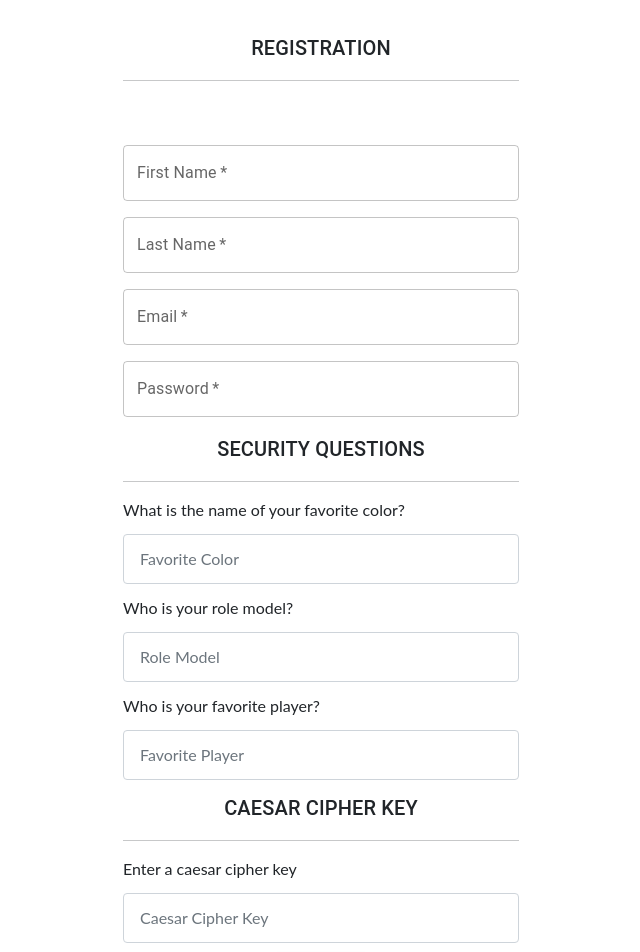
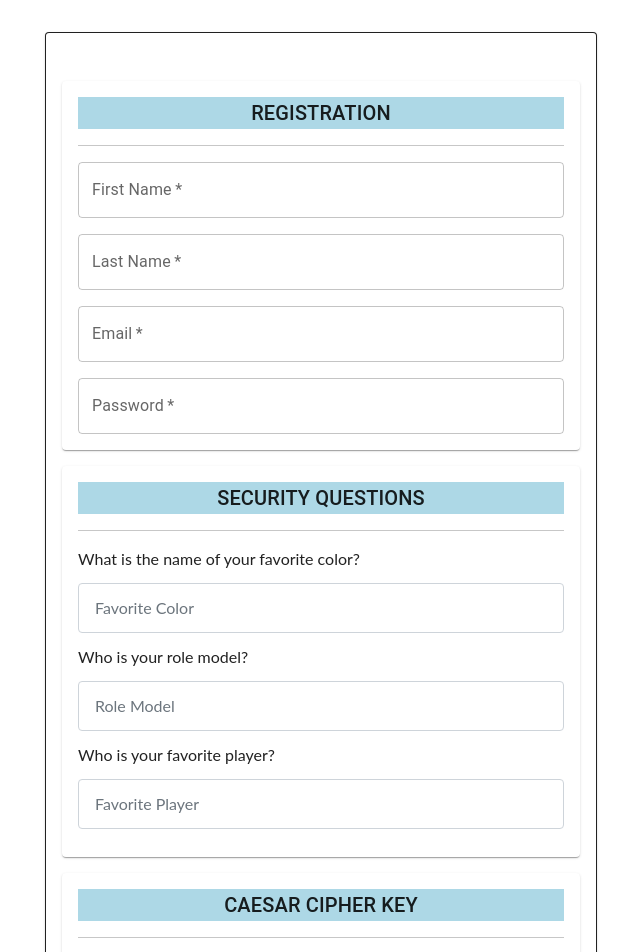
Before and after one commit to ShalinAwadiya/Serverless-Bed-and-Breakfast, a React (Create React App) app in the folder frontend/: page /register in a window 1280 px wide. Shown: the top 952 px of the page, without its empty margins (319-959 px from the left). Built offline with nearby package versions, Linux system fonts and the light colour scheme; what amazon-cognito-identity-js would draw is missing.

Commit message:
Authentication Module Changes

```diff
--- a/frontend/src/views/authentication/Register.js
+++ b/frontend/src/views/authentication/Register.js
@@ -1,7 +1,7 @@
 import React, { useState } from "react";
 import './Auth.css'
 import { useNavigate } from 'react-router-dom';
-import { Button, Grid, TextField, Typography, Box, Container } from "@mui/material";
+import { Button, Grid, TextField, Typography, Box, Container, Paper } from "@mui/material";
 import { CognitoUserPool } from "amazon-cognito-identity-js";
 import UserPool from "./UserPool"
 
@@ -148,23 +148,23 @@ const Register = () => {
   }
 
   return (
-    <Container component="main" maxWidth="xs" sx={{
+    <Container component="main" maxWidth="sm" sx={{
       marginTop: 4,
       marginBottom: 4
     }}>
-      <Typography textAlign={'center'} variant={'h6'}>
-        REGISTRATION
-      </Typography>
-      <hr />
-
-      {/* <div className="form-group"> */}
+      <Paper sx={{ p: 2, mt: 2, borderBlockColor: 'blue', border: 1 }}>
         <Box
           sx={{
-          marginTop: 8,
+            marginTop: 2,
             display: 'flex',
             flexDirection: 'column'
           }}
           component="form" noValidate onSubmit={handleSubmit}>
+          <Paper sx={{ p: 2, mt: 2 }}>
+            <Typography textAlign={'center'} variant={'h6'} sx={{ backgroundColor: 'lightblue' }}>
+              REGISTRATION
+            </Typography>
+            <hr />
             <Grid container spacing={2}>
               <Grid item xs={12}>
                 <TextField
@@ -192,7 +192,7 @@ const Register = () => {
               </Grid>
               <Grid item xs={12}>
                 <TextField
-              type="text"
+                  type="email"
                   id="email"
                   name="email"
                   label="Email"
@@ -217,15 +217,17 @@ const Register = () => {
                 {formErrors?.password?.valid && <Typography color="red" variant="body2">Password must contain numbers, special characters, uppercase letters and lowercase letters</Typography>}
                 {formErrors?.password?.minLength && <Typography color="red" variant="body2">Password length must be 8 characters</Typography>}
               </Grid>
+            </Grid>
+          </Paper>
 
+          <Paper sx={{ p: 2, mt: 2 }}>
             <Grid item xs={12}>
-            <Typography textAlign={'center'} variant={'h6'}>
+              <Grid item xs={12}>
+                <Typography textAlign={'center'} variant={'h6'} sx={{ backgroundColor: 'lightblue' }}>
                   SECURITY QUESTIONS
                 </Typography>
                 <hr />
               </Grid>
-        </Grid>
-        <Grid item xs={12}>
               <label>What is the name of your favorite color?</label>
               <input
                 className="form-control"
@@ -261,9 +263,11 @@ const Register = () => {
                 style={{ margin: "0.75rem 0 0.75rem 0" }}
               />
             </Grid>
+          </Paper>
 
+          <Paper sx={{ p: 2, mt: 2 }}>
             <Grid item xs={12}>
-          <Typography textAlign={'center'} variant={'h6'}>
+              <Typography textAlign={'center'} variant={'h6'} sx={{ backgroundColor: 'lightblue' }}>
                 CAESAR CIPHER KEY
               </Typography>
               <hr />
@@ -279,6 +283,7 @@ const Register = () => {
                 style={{ margin: "0.75rem 0 0.75rem 0" }}
               />
             </Grid>
+          </Paper>
           <div style={{ display: "flex", justifyContent: "space-evenly" }}>
             <Button
               type="submit"
@@ -288,6 +293,7 @@ const Register = () => {
             </Button>
           </div>
         </Box>
+      </Paper>
     </Container >
   );
 };
```
Lines whose indentation alone changed are shown as unchanged.
